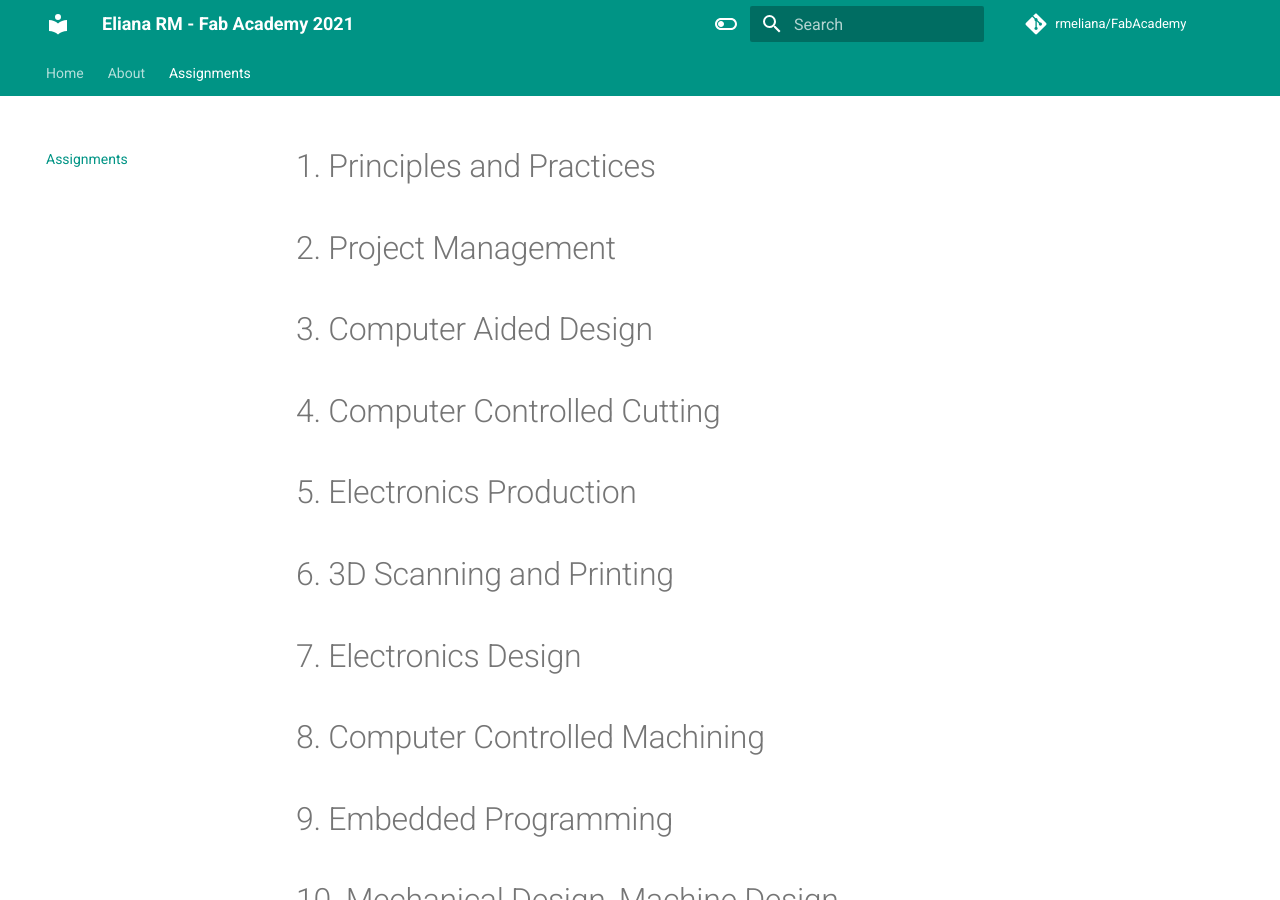
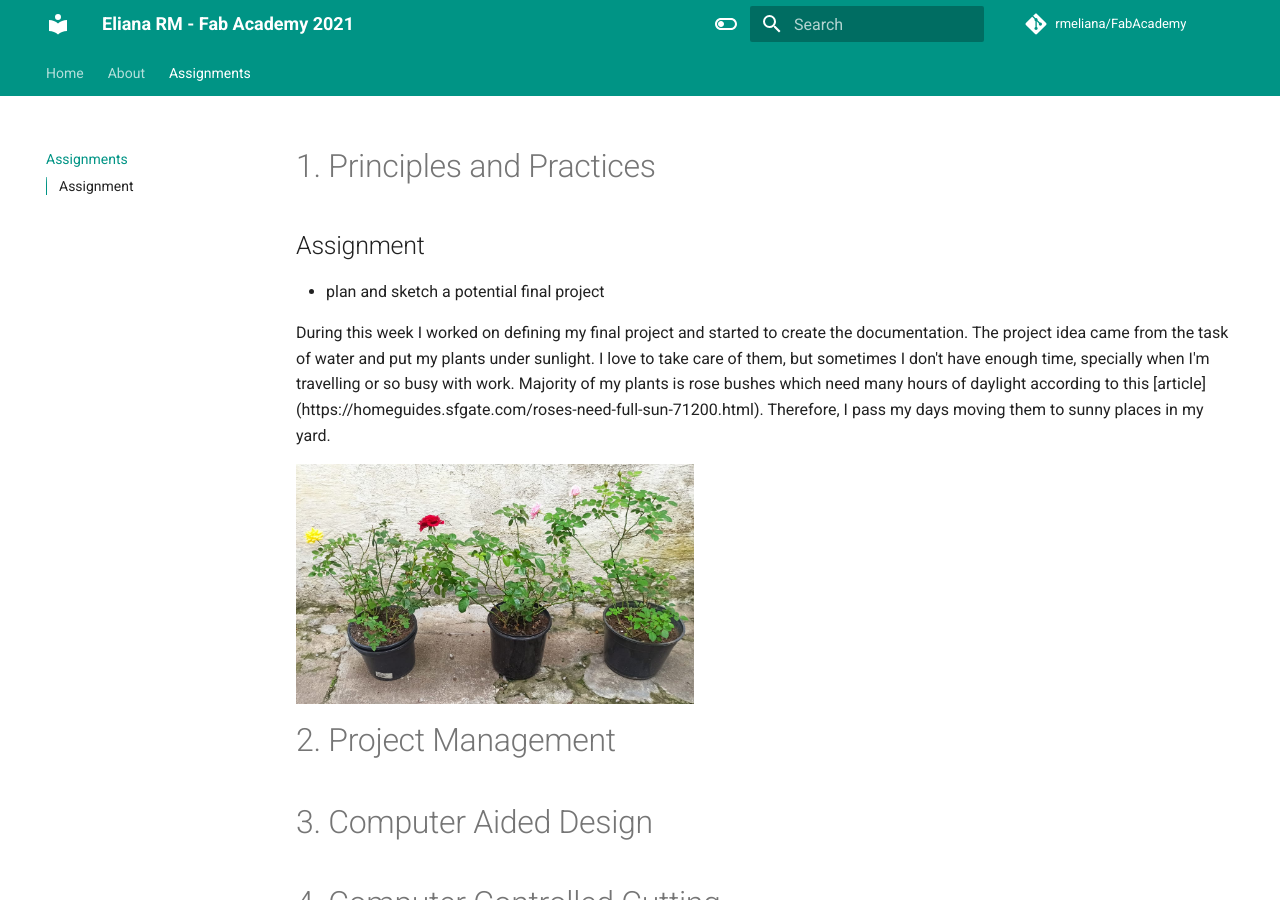
Before and after one commit to rmeliana/FabAcademy, an MkDocs documentation site: the page built from docs/assignments.md, in a window 1280 px wide and 900 px high. Built offline with MkDocs 1.6.1 and Material for MkDocs 9.7.7, drawn with Linux system fonts in a browser that asks for light colours; comment, search, counter and statistics services are not loaded.

Commit message:
assignments Principles and Practices

```diff
--- a/docs/assignments.md
+++ b/docs/assignments.md
@@ -1,4 +1,18 @@
 # 1. Principles and Practices
+
+##Assignment
+
+* plan and sketch a potential final project
+
+During this week I worked on defining my final project and started to create the documentation.
+The project idea came from the task of water and put my plants under sunlight. I love to take care
+of them, but sometimes I don't have enough time, specially when I'm travelling or so busy with work.
+Majority of my plants is rose bushes which need many hours of daylight according to this [article] (https://homeguides.sfgate.com/roses-need-full-sun-71200.html).
+Therefore, I pass my days moving them to sunny places in my yard.
+
+![rose bushes](imgs/rose bushes.jpeg){: align=center  style="height:240px"}
+
+
 
 
 # 2. Project Management
```
Also changed, not shown: docs/imgs/rose bushes.jpeg (added).
